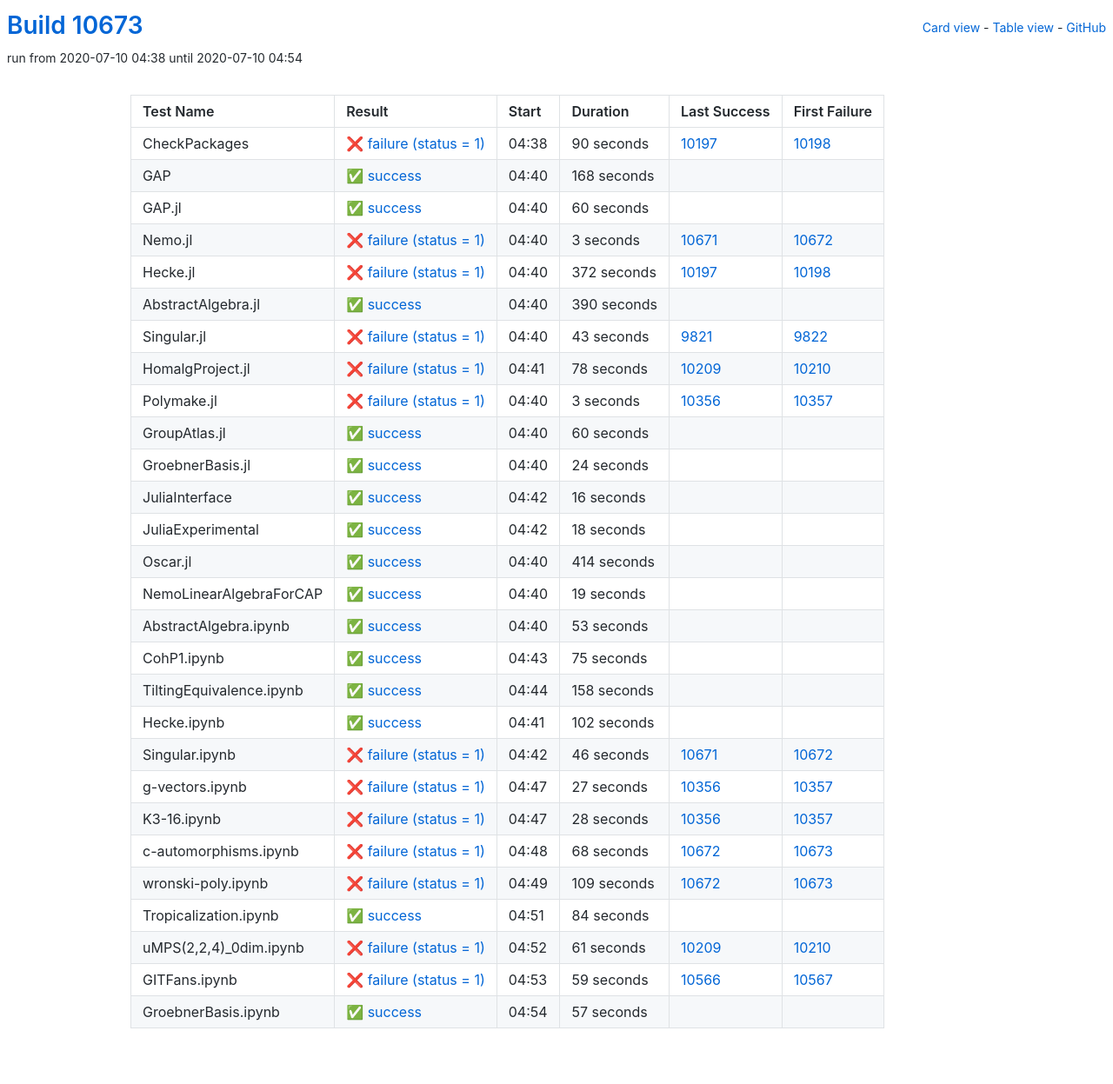
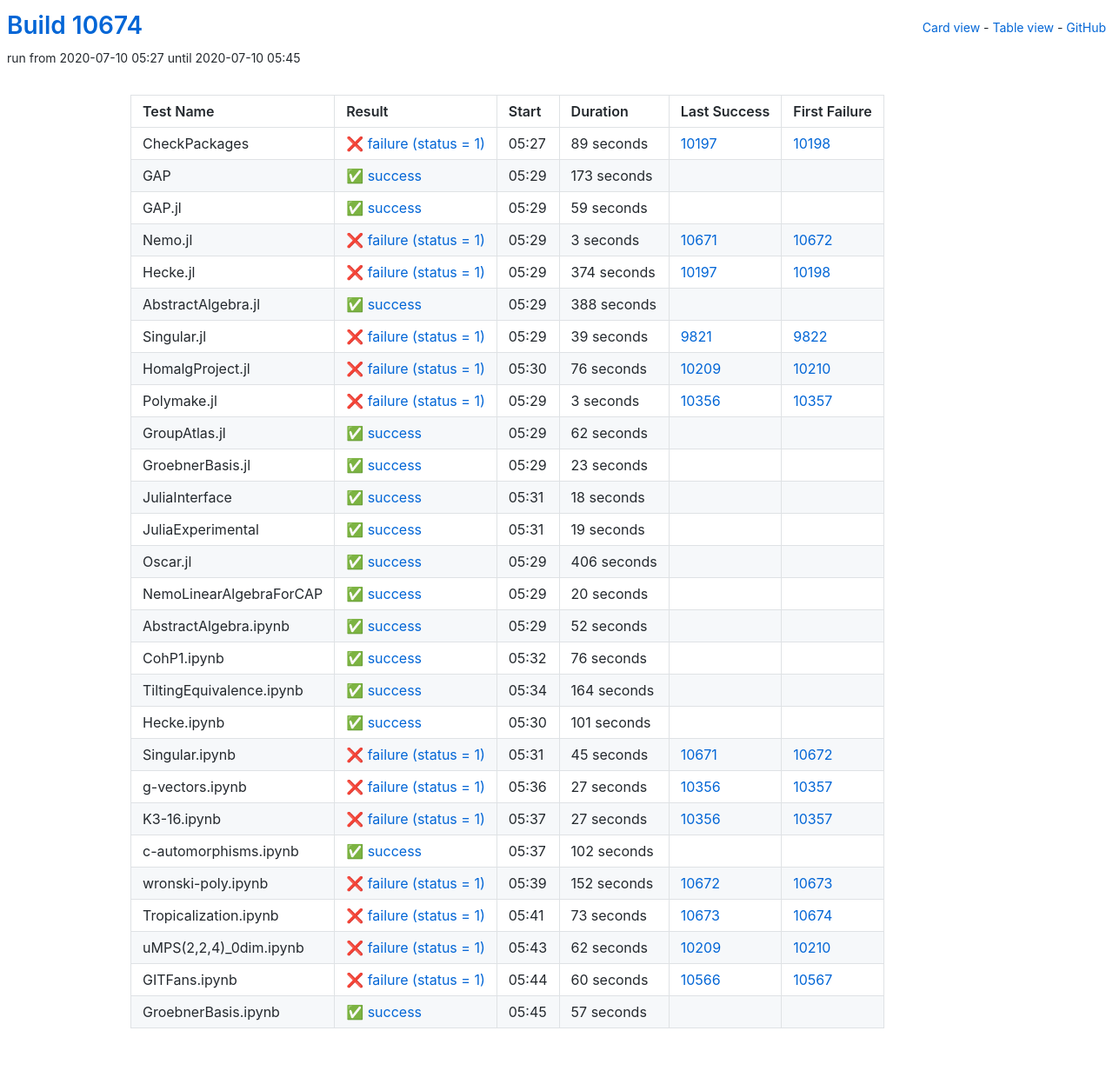
Before and after one commit to oscar-system/oscar-ci-status, a Jekyll site: the page built from table.html, in a window 1280 px wide. Shown: the whole page at 87% size. Built offline with Jekyll 4.4.1, drawn with Linux system fonts in a browser that asks for light colours.

Commit message:
Build #10674

```diff
--- a/_data/ci.yml
+++ b/_data/ci.yml
@@ -1,6 +1,6 @@
 ---
-build: 10673
-build_url: https://oscarci.mathematik.uni-kl.de/job/oscar/10673/
+build: 10674
+build_url: https://oscarci.mathematik.uni-kl.de/job/oscar/10674/
 job: oscar
 organization: oscar-system
 repo: oscar-ci-status
@@ -8,44 +8,44 @@
 tests:
 - name: CheckPackages
   id: checkpackages
-  log: https://oscarci.mathematik.uni-kl.de/job/oscar/10673/artifact/logs/build-10673/CheckPackages.log
-  start: 2020-07-10 04:38
+  log: https://oscarci.mathematik.uni-kl.de/job/oscar/10674/artifact/logs/build-10674/CheckPackages.log
+  start: 2020-07-10 05:27
   success: false
   exitcode: 1
   status: failure
-  duration: 90
+  duration: 89
   last_success: 10197
   last_success_url: https://oscarci.mathematik.uni-kl.de/job/oscar/10197/
   first_failure: 10198
   first_failure_url: https://oscarci.mathematik.uni-kl.de/job/oscar/10198/
 - name: GAP
   id: gap
-  log: https://oscarci.mathematik.uni-kl.de/job/oscar/10673/artifact/logs/build-10673/GAP.log
-  start: 2020-07-10 04:40
+  log: https://oscarci.mathematik.uni-kl.de/job/oscar/10674/artifact/logs/build-10674/GAP.log
+  start: 2020-07-10 05:29
   success: true
   exitcode: 0
   status: success
-  duration: 168
+  duration: 173
   last_success: false
   last_success_url:
   first_failure: false
   first_failure_url:
 - name: GAP.jl
   id: gap-jl
-  log: https://oscarci.mathematik.uni-kl.de/job/oscar/10673/artifact/logs/build-10673/GAP.jl.log
-  start: 2020-07-10 04:40
+  log: https://oscarci.mathematik.uni-kl.de/job/oscar/10674/artifact/logs/build-10674/GAP.jl.log
+  start: 2020-07-10 05:29
   success: true
   exitcode: 0
   status: success
-  duration: 60
+  duration: 59
   last_success: false
   last_success_url:
   first_failure: false
   first_failure_url:
 - name: Nemo.jl
   id: nemo-jl
-  log: https://oscarci.mathematik.uni-kl.de/job/oscar/10673/artifact/logs/build-10673/Nemo.jl.log
-  start: 2020-07-10 04:40
+  log: https://oscarci.mathematik.uni-kl.de/job/oscar/10674/artifact/logs/build-10674/Nemo.jl.log
+  start: 2020-07-10 05:29
   success: false
   exitcode: 1
   status: failure
@@ -56,56 +56,56 @@
   first_failure_url: https://oscarci.mathematik.uni-kl.de/job/oscar/10672/
 - name: Hecke.jl
   id: hecke-jl
-  log: https://oscarci.mathematik.uni-kl.de/job/oscar/10673/artifact/logs/build-10673/Hecke.jl.log
-  start: 2020-07-10 04:40
+  log: https://oscarci.mathematik.uni-kl.de/job/oscar/10674/artifact/logs/build-10674/Hecke.jl.log
+  start: 2020-07-10 05:29
   success: false
   exitcode: 1
   status: failure
-  duration: 372
+  duration: 374
   last_success: 10197
   last_success_url: https://oscarci.mathematik.uni-kl.de/job/oscar/10197/
   first_failure: 10198
   first_failure_url: https://oscarci.mathematik.uni-kl.de/job/oscar/10198/
 - name: AbstractAlgebra.jl
   id: abstractalgebra-jl
-  log: https://oscarci.mathematik.uni-kl.de/job/oscar/10673/artifact/logs/build-10673/AbstractAlgebra.jl.log
-  start: 2020-07-10 04:40
+  log: https://oscarci.mathematik.uni-kl.de/job/oscar/10674/artifact/logs/build-10674/AbstractAlgebra.jl.log
+  start: 2020-07-10 05:29
   success: true
   exitcode: 0
   status: success
-  duration: 390
+  duration: 388
   last_success: false
   last_success_url:
   first_failure: false
   first_failure_url:
 - name: Singular.jl
   id: singular-jl
-  log: https://oscarci.mathematik.uni-kl.de/job/oscar/10673/artifact/logs/build-10673/Singular.jl.log
-  start: 2020-07-10 04:40
+  log: https://oscarci.mathematik.uni-kl.de/job/oscar/10674/artifact/logs/build-10674/Singular.jl.log
+  start: 2020-07-10 05:29
   success: false
   exitcode: 1
   status: failure
-  duration: 43
+  duration: 39
   last_success: 9821
   last_success_url: https://oscarci.mathematik.uni-kl.de/job/oscar/9821/
   first_failure: 9822
   first_failure_url: https://oscarci.mathematik.uni-kl.de/job/oscar/9822/
 - name: HomalgProject.jl
   id: homalgproject-jl
-  log: https://oscarci.mathematik.uni-kl.de/job/oscar/10673/artifact/logs/build-10673/HomalgProject.jl.log
-  start: 2020-07-10 04:41
+  log: https://oscarci.mathematik.uni-kl.de/job/oscar/10674/artifact/logs/build-10674/HomalgProject.jl.log
+  start: 2020-07-10 05:30
   success: false
   exitcode: 1
   status: failure
-  duration: 78
+  duration: 76
   last_success: 10209
   last_success_url: https://oscarci.mathematik.uni-kl.de/job/oscar/10209/
   first_failure: 10210
   first_failure_url: https://oscarci.mathematik.uni-kl.de/job/oscar/10210/
 - name: Polymake.jl
   id: polymake-jl
-  log: https://oscarci.mathematik.uni-kl.de/job/oscar/10673/artifact/logs/build-10673/Polymake.jl.log
-  start: 2020-07-10 04:40
+  log: https://oscarci.mathematik.uni-kl.de/job/oscar/10674/artifact/logs/build-10674/Polymake.jl.log
+  start: 2020-07-10 05:29
   success: false
   exitcode: 1
   status: failure
@@ -116,44 +116,32 @@
   first_failure_url: https://oscarci.mathematik.uni-kl.de/job/oscar/10357/
 - name: GroupAtlas.jl
   id: groupatlas-jl
-  log: https://oscarci.mathematik.uni-kl.de/job/oscar/10673/artifact/logs/build-10673/GroupAtlas.jl.log
-  start: 2020-07-10 04:40
+  log: https://oscarci.mathematik.uni-kl.de/job/oscar/10674/artifact/logs/build-10674/GroupAtlas.jl.log
+  start: 2020-07-10 05:29
   success: true
   exitcode: 0
   status: success
-  duration: 60
+  duration: 62
   last_success: false
   last_success_url:
   first_failure: false
   first_failure_url:
 - name: GroebnerBasis.jl
   id: groebnerbasis-jl
-  log: https://oscarci.mathematik.uni-kl.de/job/oscar/10673/artifact/logs/build-10673/GroebnerBasis.jl.log
-  start: 2020-07-10 04:40
+  log: https://oscarci.mathematik.uni-kl.de/job/oscar/10674/artifact/logs/build-10674/GroebnerBasis.jl.log
+  start: 2020-07-10 05:29
   success: true
   exitcode: 0
   status: success
-  duration: 24
+  duration: 23
   last_success: false
   last_success_url:
   first_failure: false
   first_failure_url:
 - name: JuliaInterface
   id: juliainterface
-  log: https://oscarci.mathematik.uni-kl.de/job/oscar/10673/artifact/logs/build-10673/JuliaInterface.log
-  start: 2020-07-10 04:42
-  success: true
-  exitcode: 0
-  status: success
-  duration: 16
-  last_success: false
-  last_success_url:
-  first_failure: false
-  first_failure_url:
-- name: JuliaExperimental
-  id: juliaexperimental
-  log: https://oscarci.mathematik.uni-kl.de/job/oscar/10673/artifact/logs/build-10673/JuliaExperimental.log
-  start: 2020-07-10 04:42
+  log: https://oscarci.mathematik.uni-kl.de/job/oscar/10674/artifact/logs/build-10674/JuliaInterface.log
+  start: 2020-07-10 05:31
   success: true
   exitcode: 0
   status: success
@@ -162,22 +150,10 @@
   last_success_url:
   first_failure: false
   first_failure_url:
-- name: Oscar.jl
-  id: oscar-jl
-  log: https://oscarci.mathematik.uni-kl.de/job/oscar/10673/artifact/logs/build-10673/Oscar.jl.log
-  start: 2020-07-10 04:40
-  success: true
-  exitcode: 0
-  status: success
-  duration: 414
-  last_success: false
-  last_success_url:
-  first_failure: false
-  first_failure_url:
-- name: NemoLinearAlgebraForCAP
-  id: nemolinearalgebraforcap
-  log: https://oscarci.mathematik.uni-kl.de/job/oscar/10673/artifact/logs/build-10673/NemoLinearAlgebraForCAP.log
-  start: 2020-07-10 04:40
+- name: JuliaExperimental
+  id: juliaexperimental
+  log: https://oscarci.mathematik.uni-kl.de/job/oscar/10674/artifact/logs/build-10674/JuliaExperimental.log
+  start: 2020-07-10 05:31
   success: true
   exitcode: 0
   status: success
@@ -186,70 +162,94 @@
   last_success_url:
   first_failure: false
   first_failure_url:
-- name: AbstractAlgebra.ipynb
-  id: abstractalgebra-ipynb
-  log: https://oscarci.mathematik.uni-kl.de/job/oscar/10673/artifact/logs/build-10673/AbstractAlgebra.ipynb.log
-  start: 2020-07-10 04:40
+- name: Oscar.jl
+  id: oscar-jl
+  log: https://oscarci.mathematik.uni-kl.de/job/oscar/10674/artifact/logs/build-10674/Oscar.jl.log
+  start: 2020-07-10 05:29
   success: true
   exitcode: 0
   status: success
-  duration: 53
+  duration: 406
+  last_success: false
+  last_success_url:
+  first_failure: false
+  first_failure_url:
+- name: NemoLinearAlgebraForCAP
+  id: nemolinearalgebraforcap
+  log: https://oscarci.mathematik.uni-kl.de/job/oscar/10674/artifact/logs/build-10674/NemoLinearAlgebraForCAP.log
+  start: 2020-07-10 05:29
+  success: true
+  exitcode: 0
+  status: success
+  duration: 20
+  last_success: false
+  last_success_url:
+  first_failure: false
+  first_failure_url:
+- name: AbstractAlgebra.ipynb
+  id: abstractalgebra-ipynb
+  log: https://oscarci.mathematik.uni-kl.de/job/oscar/10674/artifact/logs/build-10674/AbstractAlgebra.ipynb.log
+  start: 2020-07-10 05:29
+  success: true
+  exitcode: 0
+  status: success
+  duration: 52
   last_success: false
   last_success_url:
   first_failure: false
   first_failure_url:
 - name: CohP1.ipynb
   id: cohp1-ipynb
-  log: https://oscarci.mathematik.uni-kl.de/job/oscar/10673/artifact/logs/build-10673/CohP1.ipynb.log
-  start: 2020-07-10 04:43
+  log: https://oscarci.mathematik.uni-kl.de/job/oscar/10674/artifact/logs/build-10674/CohP1.ipynb.log
+  start: 2020-07-10 05:32
   success: true
   exitcode: 0
   status: success
-  duration: 75
+  duration: 76
   last_success: false
   last_success_url:
   first_failure: false
   first_failure_url:
 - name: TiltingEquivalence.ipynb
   id: tiltingequivalence-ipynb
-  log: https://oscarci.mathematik.uni-kl.de/job/oscar/10673/artifact/logs/build-10673/TiltingEquivalence.ipynb.log
-  start: 2020-07-10 04:44
+  log: https://oscarci.mathematik.uni-kl.de/job/oscar/10674/artifact/logs/build-10674/TiltingEquivalence.ipynb.log
+  start: 2020-07-10 05:34
   success: true
   exitcode: 0
   status: success
-  duration: 158
+  duration: 164
   last_success: false
   last_success_url:
   first_failure: false
   first_failure_url:
 - name: Hecke.ipynb
   id: hecke-ipynb
-  log: https://oscarci.mathematik.uni-kl.de/job/oscar/10673/artifact/logs/build-10673/Hecke.ipynb.log
-  start: 2020-07-10 04:41
+  log: https://oscarci.mathematik.uni-kl.de/job/oscar/10674/artifact/logs/build-10674/Hecke.ipynb.log
+  start: 2020-07-10 05:30
   success: true
   exitcode: 0
   status: success
-  duration: 102
+  duration: 101
   last_success: false
   last_success_url:
   first_failure: false
   first_failure_url:
 - name: Singular.ipynb
   id: singular-ipynb
-  log: https://oscarci.mathematik.uni-kl.de/job/oscar/10673/artifact/logs/build-10673/Singular.ipynb.log
-  start: 2020-07-10 04:42
+  log: https://oscarci.mathematik.uni-kl.de/job/oscar/10674/artifact/logs/build-10674/Singular.ipynb.log
+  start: 2020-07-10 05:31
   success: false
   exitcode: 1
   status: failure
-  duration: 46
+  duration: 45
   last_success: 10671
   last_success_url: https://oscarci.mathematik.uni-kl.de/job/oscar/10671/
   first_failure: 10672
   first_failure_url: https://oscarci.mathematik.uni-kl.de/job/oscar/10672/
 - name: g-vectors.ipynb
   id: g-vectors-ipynb
-  log: https://oscarci.mathematik.uni-kl.de/job/oscar/10673/artifact/logs/build-10673/g-vectors.ipynb.log
-  start: 2020-07-10 04:47
+  log: https://oscarci.mathematik.uni-kl.de/job/oscar/10674/artifact/logs/build-10674/g-vectors.ipynb.log
+  start: 2020-07-10 05:36
   success: false
   exitcode: 1
   status: failure
@@ -260,80 +260,80 @@
   first_failure_url: https://oscarci.mathematik.uni-kl.de/job/oscar/10357/
 - name: K3-16.ipynb
   id: k3-16-ipynb
-  log: https://oscarci.mathematik.uni-kl.de/job/oscar/10673/artifact/logs/build-10673/K3-16.ipynb.log
-  start: 2020-07-10 04:47
+  log: https://oscarci.mathematik.uni-kl.de/job/oscar/10674/artifact/logs/build-10674/K3-16.ipynb.log
+  start: 2020-07-10 05:37
   success: false
   exitcode: 1
   status: failure
-  duration: 28
+  duration: 27
   last_success: 10356
   last_success_url: https://oscarci.mathematik.uni-kl.de/job/oscar/10356/
   first_failure: 10357
   first_failure_url: https://oscarci.mathematik.uni-kl.de/job/oscar/10357/
 - name: c-automorphisms.ipynb
   id: c-automorphisms-ipynb
-  log: https://oscarci.mathematik.uni-kl.de/job/oscar/10673/artifact/logs/build-10673/c-automorphisms.ipynb.log
-  start: 2020-07-10 04:48
+  log: https://oscarci.mathematik.uni-kl.de/job/oscar/10674/artifact/logs/build-10674/c-automorphisms.ipynb.log
+  start: 2020-07-10 05:37
+  success: true
+  exitcode: 0
+  status: success
+  duration: 102
+  last_success: false
+  last_success_url:
+  first_failure: false
+  first_failure_url:
+- name: wronski-poly.ipynb
+  id: wronski-poly-ipynb
+  log: https://oscarci.mathematik.uni-kl.de/job/oscar/10674/artifact/logs/build-10674/wronski-poly.ipynb.log
+  start: 2020-07-10 05:39
   success: false
   exitcode: 1
   status: failure
-  duration: 68
-  last_success: 10672
-  last_success_url: https://oscarci.mathematik.uni-kl.de/job/oscar/10672/
-  first_failure: 10673
-  first_failure_url: https://oscarci.mathematik.uni-kl.de/job/oscar/10673/
-- name: wronski-poly.ipynb
-  id: wronski-poly-ipynb
-  log: https://oscarci.mathematik.uni-kl.de/job/oscar/10673/artifact/logs/build-10673/wronski-poly.ipynb.log
-  start: 2020-07-10 04:49
-  success: false
-  exitcode: 1
-  status: failure
-  duration: 109
+  duration: 152
   last_success: 10672
   last_success_url: https://oscarci.mathematik.uni-kl.de/job/oscar/10672/
   first_failure: 10673
   first_failure_url: https://oscarci.mathematik.uni-kl.de/job/oscar/10673/
 - name: Tropicalization.ipynb
   id: tropicalization-ipynb
-  log: https://oscarci.mathematik.uni-kl.de/job/oscar/10673/artifact/logs/build-10673/Tropicalization.ipynb.log
-  start: 2020-07-10 04:51
-  success: true
-  exitcode: 0
-  status: success
-  duration: 84
-  last_success: false
-  last_success_url:
-  first_failure: false
-  first_failure_url:
-- name: uMPS(2,2,4)_0dim.ipynb
-  id: umps-2-2-4-0dim-ipynb
-  log: https://oscarci.mathematik.uni-kl.de/job/oscar/10673/artifact/logs/build-10673/uMPS-2-2-4-_0dim.ipynb.log
-  start: 2020-07-10 04:52
+  log: https://oscarci.mathematik.uni-kl.de/job/oscar/10674/artifact/logs/build-10674/Tropicalization.ipynb.log
+  start: 2020-07-10 05:41
   success: false
   exitcode: 1
   status: failure
-  duration: 61
+  duration: 73
+  last_success: 10673
+  last_success_url: https://oscarci.mathematik.uni-kl.de/job/oscar/10673/
+  first_failure: 10674
+  first_failure_url: https://oscarci.mathematik.uni-kl.de/job/oscar/10674/
+- name: uMPS(2,2,4)_0dim.ipynb
+  id: umps-2-2-4-0dim-ipynb
+  log: https://oscarci.mathematik.uni-kl.de/job/oscar/10674/artifact/logs/build-10674/uMPS-2-2-4-_0dim.ipynb.log
+  start: 2020-07-10 05:43
+  success: false
+  exitcode: 1
+  status: failure
+  duration: 62
   last_success: 10209
   last_success_url: https://oscarci.mathematik.uni-kl.de/job/oscar/10209/
   first_failure: 10210
   first_failure_url: https://oscarci.mathematik.uni-kl.de/job/oscar/10210/
 - name: GITFans.ipynb
   id: gitfans-ipynb
-  log: https://oscarci.mathematik.uni-kl.de/job/oscar/10673/artifact/logs/build-10673/GITFans.ipynb.log
-  start: 2020-07-10 04:53
+  log: https://oscarci.mathematik.uni-kl.de/job/oscar/10674/artifact/logs/build-10674/GITFans.ipynb.log
+  start: 2020-07-10 05:44
   success: false
   exitcode: 1
   status: failure
-  duration: 59
+  duration: 60
   last_success: 10566
   last_success_url: https://oscarci.mathematik.uni-kl.de/job/oscar/10566/
   first_failure: 10567
   first_failure_url: https://oscarci.mathematik.uni-kl.de/job/oscar/10567/
 - name: GroebnerBasis.ipynb
   id: groebnerbasis-ipynb
-  log: https://oscarci.mathematik.uni-kl.de/job/oscar/10673/artifact/logs/build-10673/GroebnerBasis.ipynb.log
-  start: 2020-07-10 04:54
+  log: https://oscarci.mathematik.uni-kl.de/job/oscar/10674/artifact/logs/build-10674/GroebnerBasis.ipynb.log
+  start: 2020-07-10 05:45
   success: true
   exitcode: 0
   status: success
```
Also changed, not shown: README.md.
